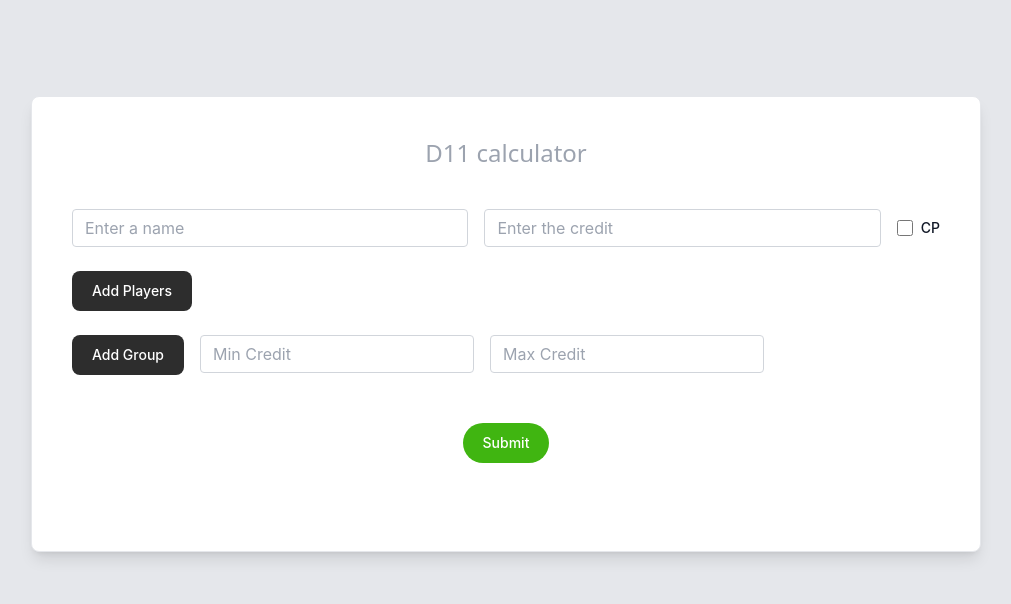
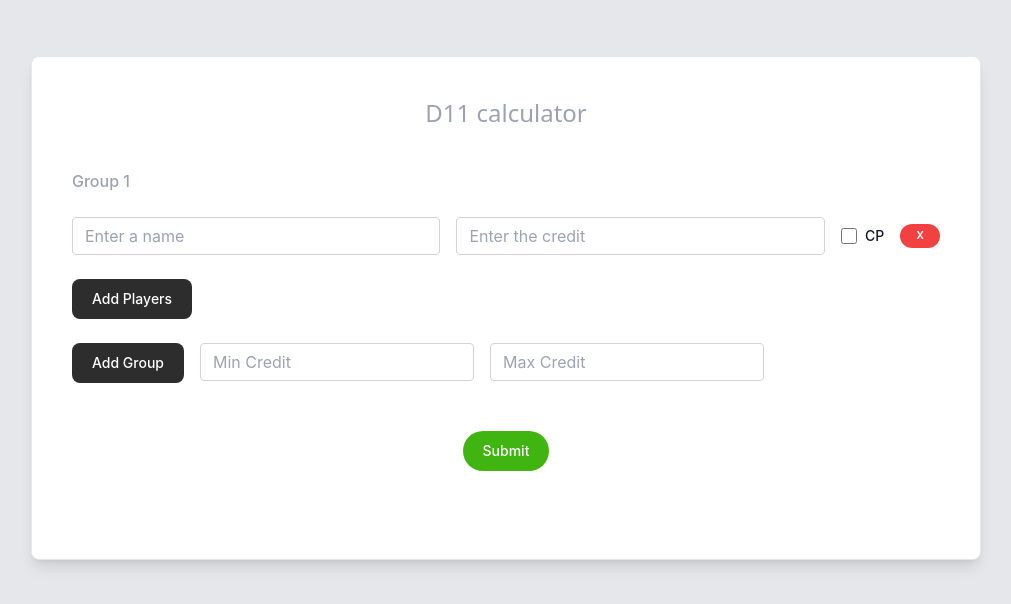
Before and after one commit to gokhul-b/credit-calc, a React (Create React App) app: page / in a window 1280 px wide. Shown: the top 604 px of the page, without its empty margins (134-1145 px from the left). Built offline with nearby package versions, Linux system fonts and the light colour scheme.

Commit message:
addedremovebutton

```diff
--- a/package.json
+++ b/package.json
@@ -3,9 +3,14 @@
   "version": "0.1.0",
   "private": true,
   "dependencies": {
+    "@fortawesome/fontawesome-svg-core": "^6.3.0",
+    "@fortawesome/free-regular-svg-icons": "^6.3.0",
+    "@fortawesome/free-solid-svg-icons": "^6.3.0",
+    "@fortawesome/react-fontawesome": "^0.2.0",
     "@testing-library/jest-dom": "^5.16.5",
     "@testing-library/react": "^13.4.0",
     "@testing-library/user-event": "^13.5.0",
+    "babel-plugin-macros": "^3.1.0",
     "react": "^18.2.0",
     "react-dom": "^18.2.0",
     "react-scripts": "5.0.1",
--- a/src/App.js
+++ b/src/App.js
@@ -23,6 +23,13 @@ function App() {
     const updatedForms = [...forms];
     const formFields = updatedForms[formIndex].formFields;
     formFields.push({ name: "", credit: "", isConstant: false });
+    setForms(updatedForms);
+  };
+
+  const handleremovePlayer = (formIndex) => {
+    const updatedForms = [...forms];
+    const formFields = updatedForms[formIndex].formFields;
+    formFields.splice(formIndex, 1);
     setForms(updatedForms);
   };
 
@@ -76,7 +83,7 @@ function App() {
     <div className="w-full bg-gray-200 h-screen">
       <div className="p-4 mx-auto w-full  bg-gray-200">
         <div className="flex justify-center ">
-          <div className="mb-3 mt-20 w-[950px] bg-white border shadow-lg rounded-lg overflow-hidden px-2 py-5 sm:px-10 sm:py-10 ">
+          <div className="mb-3 sm:mt-10 w-[950px] bg-white border shadow-lg rounded-lg overflow-hidden px-2 py-5 sm:px-10 sm:py-10 ">
             <div className="w-full flex justify-center mb-10">
               <p className="font-medium text-2xl font-sans text-gray-400">
                 D11 calculator
@@ -84,6 +91,11 @@ function App() {
             </div>
             {forms.map((form, formIndex) => (
               <form key={formIndex} className="space-y-4 md:space-y-6 mb-6">
+                <div>
+                  <label className="block text-md font-medium text-gray-400">
+                    Group {formIndex + 1}
+                  </label>
+                </div>
                 {form.formFields.map((field, fieldIndex) => (
                   <div key={fieldIndex} className="flex space-x-4">
                     <input
@@ -116,6 +128,17 @@ function App() {
                       <label className="ml-2 text-sm font-medium text-gray-900 dark:text-gray-300 min-w-fit">
                         CP
                       </label>
+                    </div>
+                    <div className="flex items-center">
+                      <button
+                        type="button"
+                        className="min-w-fit text-white bg-[#f34141] hover:bg-blue-300 focus:ring-4 focus:outline-none focus:ring-primary-300 font-medium rounded-full text-sm px-2 sm:px-4 pb-1 text-center dark:bg-primary-600 dark:hover:bg-primary-700 dark:focus:ring-primary-800"
+                        onClick={() =>
+                          handleremovePlayer(formIndex, fieldIndex)
+                        }
+                      >
+                        x
+                      </button>
                     </div>
                   </div>
                 ))}
```
Also changed, not shown: src/img/remove.svg (added), 1 other file (tests, documents, lock files or other folders).
